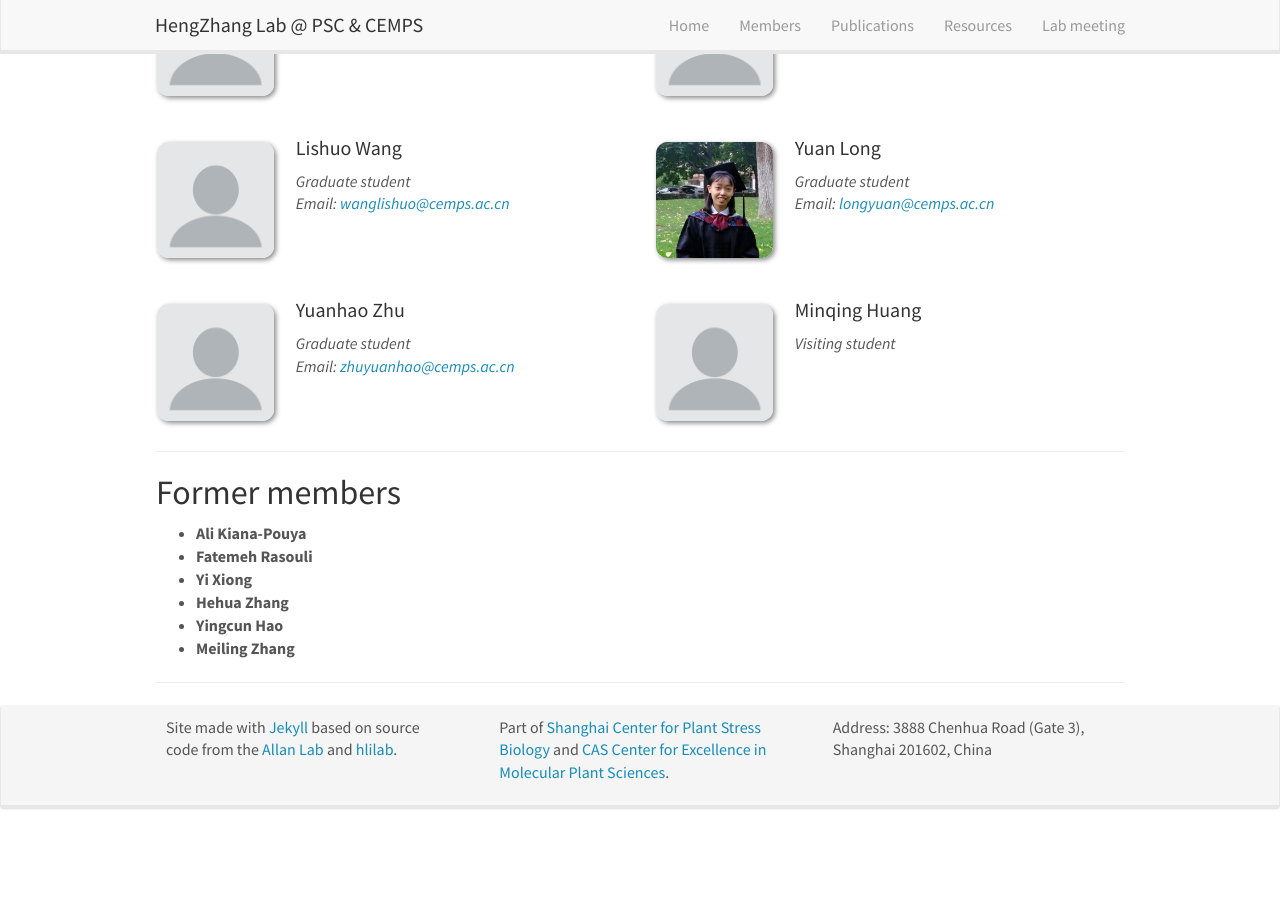
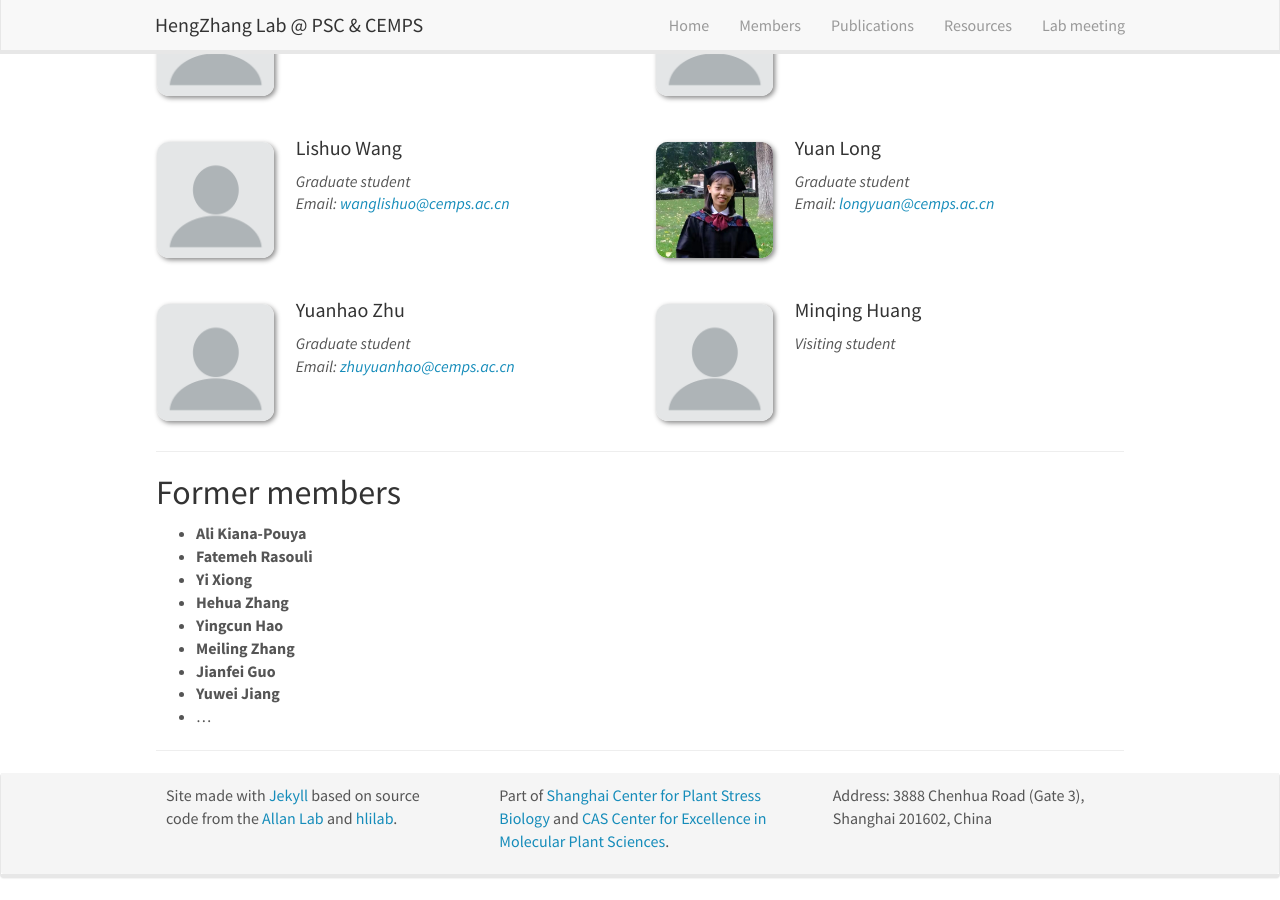
Before and after one commit to hengzhanglab/hengzhanglab.github.io, a Jekyll site: the page built from _pages/members.md, in a window 1280 px wide and 900 px high, scrolled down 2414 px. Built offline with Jekyll 4.4.1, drawn with Linux system fonts in a browser that asks for light colours; nearby versions of some CDN libraries; before the commit the page ends 3245 px from its top, so only the background shows below that.

Commit message:
former members

```diff
--- a/_pages/members.md
+++ b/_pages/members.md
@@ -59,5 +59,8 @@ permalink: /members/
 - **Hehua Zhang**
 - **Yingcun Hao**
 - **Meiling Zhang**
+- **Jianfei Guo**
+- **Yuwei Jiang**
+- ...
 
 ---
```
